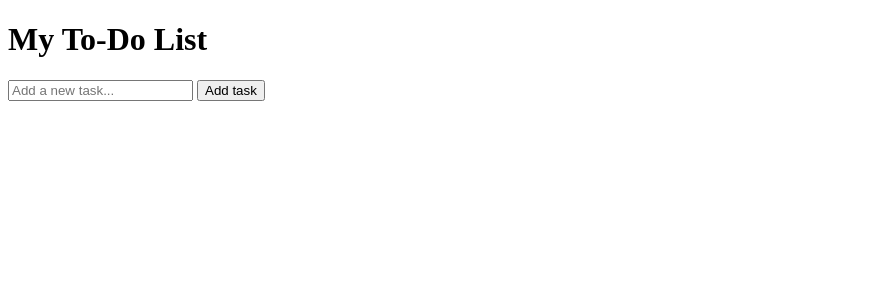
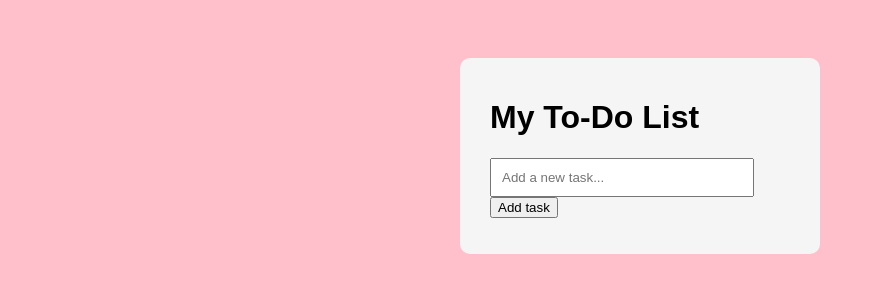
Before and after one commit to Andisiwe-tech/HTML-CSS-JavaScript, a plain HTML site: page To-Do-List/index.html in a window 1280 px wide. Shown: the whole page, without its empty margins (0-875 px from the left). Drawn offline with Linux system fonts and the light colour scheme.

Commit message:
styling my To-Do List

```diff
--- a/To-Do-List/index.html
+++ b/To-Do-List/index.html
@@ -13,5 +13,7 @@
         <button onclick="addTask()">Add task</button>
         <ul id="taskList"></ul>
     </div>
+
+    <script src="script.js"></script>
 </body>
 </html>
--- a/To-Do-List/style.css
+++ b/To-Do-List/style.css
@@ -0,0 +1,21 @@
+body{
+    font-family: Arial, Helvetica, sans-serif;
+    background-color: pink;
+    display: flex;
+    justify-content: center;
+    padding-top: 50px;
+}
+
+.container{
+    width: 300px;
+    background-color: whitesmoke;
+    border-radius: 10px;
+    box-shadow: 0 0 10px rgba(o, 0, 0, 0.2);
+    padding: 20px 30px;
+}
+
+input{
+    width: 80%;
+    padding: 10px;
+    margin-right: 5px;
+}
```
